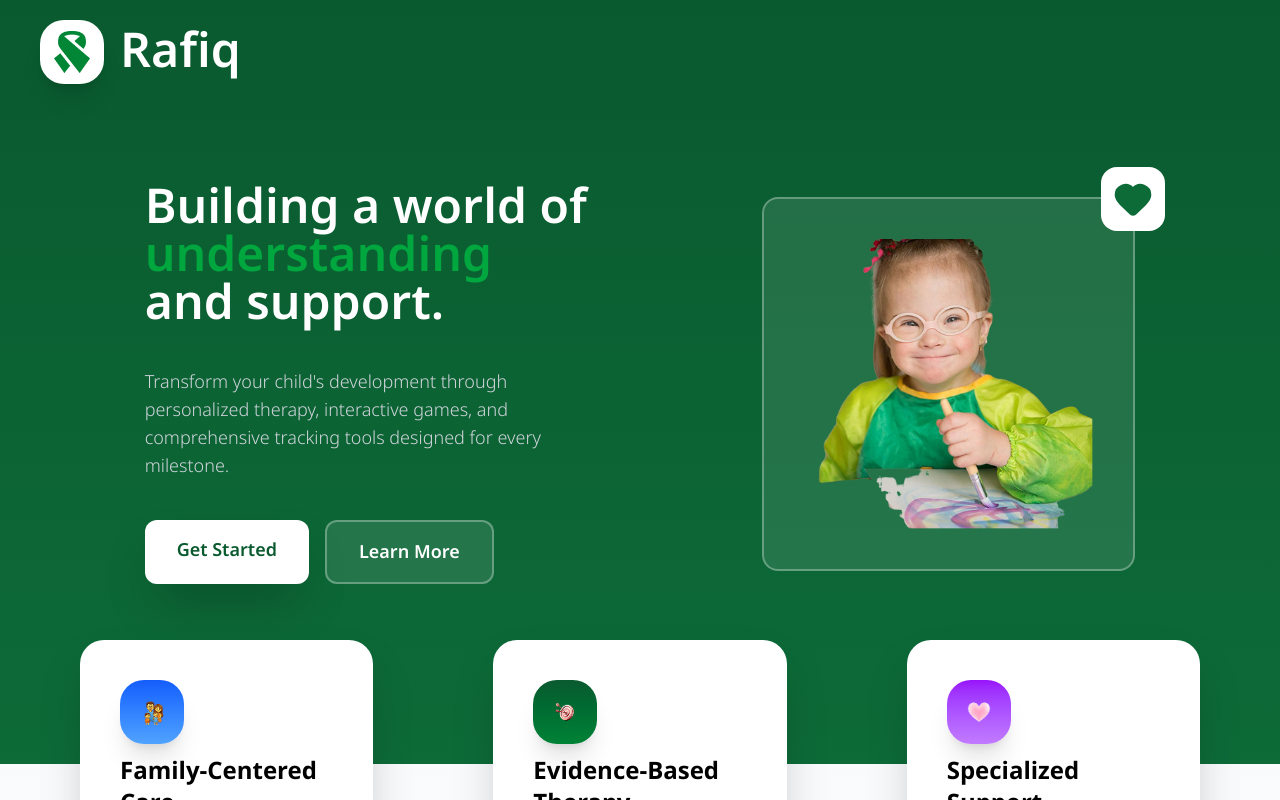
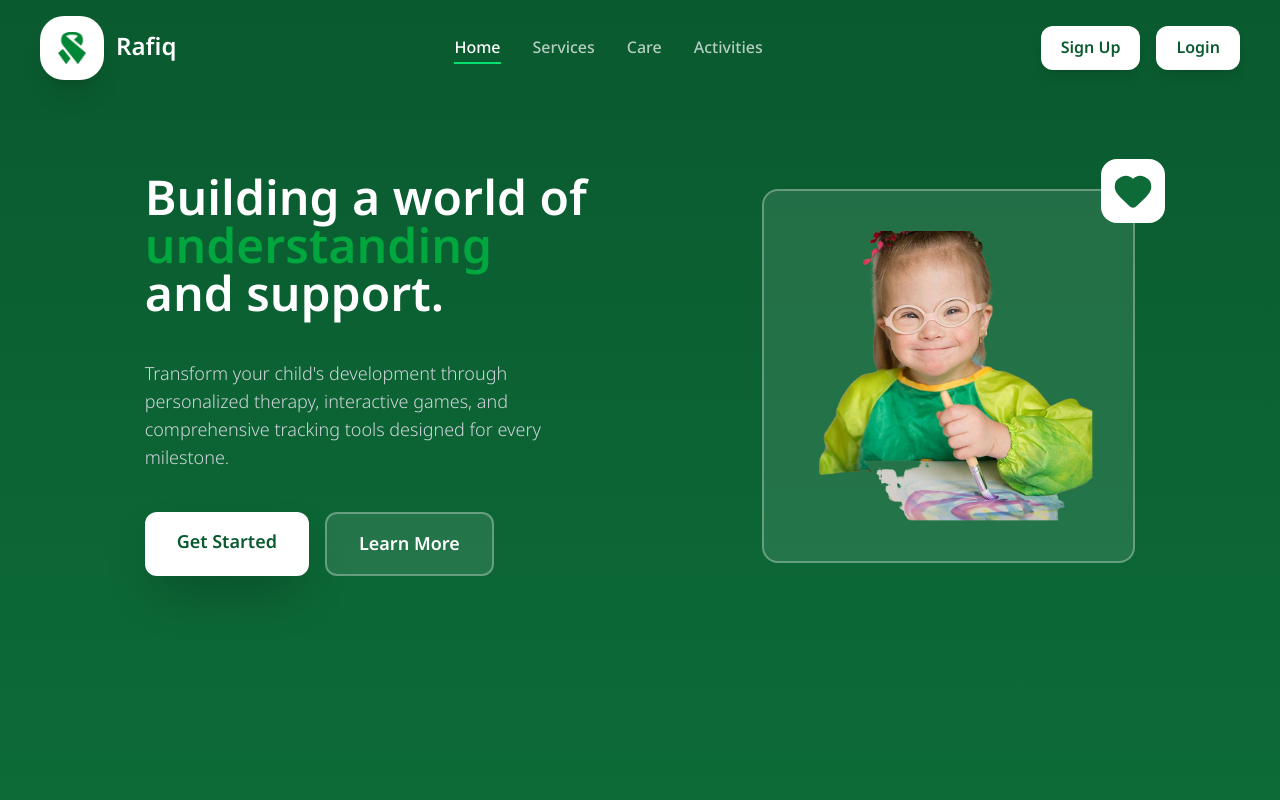
Before and after one commit to Rafiq-FCI-TU/rafiq-ui, a React (Vite) app: page / in a window 1280 px wide. Shown: the top 800 px of the page. Built offline with nearby package versions, Linux system fonts and the light colour scheme.

Commit message:
landing page refactor

```diff
--- a/src/components/HomeComponents/Activities.tsx
+++ b/src/components/HomeComponents/Activities.tsx
@@ -25,7 +25,7 @@ export default function Activities() {
     },
   ];
   return (
-    <section className=" px-10 py-30 bg-gray-50">
+    <section id="activities" className="px-10 not-md:px-6 pt-30 pb-24 bg-gray-50">
       <div className="container mx-auto">
         <div className="text-center mb-20 flex flex-col gap-5">
           <h1 className="text-2xl w-fit bg-green-100 px-8 py-2 rounded-full mx-auto not-lg:text-xl font-semibold text-primary-dark">
--- a/src/components/HomeComponents/Care.tsx
+++ b/src/components/HomeComponents/Care.tsx
@@ -23,7 +23,10 @@ export default function Care() {
     },
   ];
   return (
-    <section className="flex items-center justify-around gap-10 flex-wrap not-lg:flex-col   p-20 not-md:px-5 relative">
+    <section
+      id="care"
+      className="flex items-center justify-around gap-10 flex-wrap not-lg:flex-col px-20 py-40 not-md:px-0 not-md:py-30 relative"
+    >
       <div className="relative w-10/12 h-fit lg:w-1/3 bg-white/10  border-2 border-white/30 rounded-2xl">
         <img src="doctor.png" alt="doctor" className="w-full object-contain" />
         <div className="absolute rounded-4xl w-11/12 h-11/12 inset-4 bg-green-300/10 rotate-1" />
--- a/src/components/HomeComponents/CareFeature.tsx
+++ b/src/components/HomeComponents/CareFeature.tsx
@@ -2,7 +2,7 @@ import type { Care } from "../../types/HomeCards";
 
 export default function CareFeature({ number, title, description }: Care) {
   return (
-    <section className="flex gap-4 border-l-5 hover:scale-105 transition-all duration-300 border-primary-dark bg-linear-to-r from-gray-100 to-white p-5 rounded-lg">
+    <section className="flex not-md:flex-col gap-4 border-l-5 hover:scale-105 transition-all duration-300 border-primary-dark bg-linear-to-r from-gray-100 to-white p-5 rounded-lg">
       <div className="bg-primary-dark size-10 p-4 font-semibold  rounded-full flex items-center justify-center text-white">
         {number}
       </div>
--- a/src/components/HomeComponents/GetStarted.tsx
+++ b/src/components/HomeComponents/GetStarted.tsx
@@ -2,7 +2,7 @@ import { Link } from "react-router";
 import { LockIcon } from "lucide-react";
 export default function GetStarted() {
   return (
-    <div className="flex flex-col items-center justify-center text-center bg-linear-to-b from-primary-dark to-green-700 text-white rounded-xl p-10 gap-10 shadow-2xl">
+    <div className="w-full flex flex-col items-center justify-center text-center bg-linear-to-b from-primary-dark to-green-700 text-white rounded-xl p-10 not-md:p-5 gap-10 shadow-2xl" >
       <h3 className="text-2xl font-semibold">
         Ready to Transform Your Child's Journey?
       </h3>
--- a/src/components/HomeComponents/Service.tsx
+++ b/src/components/HomeComponents/Service.tsx
@@ -2,7 +2,7 @@ import type { Feature } from "../../types/HomeCards";
 
 export default function Service({ title, description, img, bg }: Feature) {
   return (
-    <div className="flex gap-4 hover:scale-105 transition-all duration-300 items-start p-8 shadow-xl rounded-3xl bg-white">
+    <div className="flex not-md:flex-col gap-4 hover:scale-105 transition-all duration-300 items-start p-8 shadow-xl rounded-3xl bg-white">
       <img
         src={img}
         alt={title}
--- a/src/components/HomeComponents/Services.tsx
+++ b/src/components/HomeComponents/Services.tsx
@@ -45,7 +45,10 @@ export default function Services() {
     },
   ];
   return (
-    <section className="mx-auto bg-linear-to-b from-gray-50 to-white  py-30 lg:pt-100">
+    <section
+      id="services"
+      className="mx-auto bg-linear-to-b from-gray-50 to-white py-50 not-md:py-30 min-h-screen"
+    >
       <section className="not-md:w-10/12 mx-auto">
         <div className="space-y-5 text-center">
           <h2 className="text-6xl not-lg:text-4xl font-semibold">
--- a/src/components/HomeComponents/WelcomeSection.tsx
+++ b/src/components/HomeComponents/WelcomeSection.tsx
@@ -1,42 +1,184 @@
-import { Heart } from "lucide-react";
+import { Heart, Menu, X } from "lucide-react";
 import { Link } from "react-router";
-import WelcomeFeature from "./WelcomeFeature";
-import type { Feature } from "../../types/HomeCards";
+import { useState, useEffect } from "react";
+// import WelcomeFeature from "./WelcomeFeature";
+// import type { Feature } from "../../types/HomeCards";
 
+const navItems = [
+  { label: "Home", id: "home" },
+  { label: "Services", id: "services" },
+  { label: "Care", id: "care" },
+  { label: "Activities", id: "activities" },
+  // { label: "Get Started", id: "get-started" },
+];
+// const features: Feature[] = [
+//   {
+//     img: "family.png",
+//     title: "Family-Centered Care",
+//     description:
+//       "Collaborative tools connecting parents, children, and specialists in one unified platform",
+//     bg: "bg-linear-to-b from-blue-600 to-blue-400",
+//   },
+//   {
+//     img: "arrow.png",
+//     title: "Evidence-Based Therapy",
+//     description:
+//       "Research-backed methods for speech, motor skills, and cognitive development",
+//     bg: "bg-linear-to-b from-primary-dark to-green-700",
+//   },
+//   {
+//     img: "heart.png",
+//     title: "Specialized Support",
+//     description:
+//       "Resources and programs specifically designed for children with Down syndrome",
+//     bg: "bg-linear-to-b from-purple-600 to-purple-400",
+//   },
+// ];
 export default function WelcomeSection() {
-  const features: Feature[] = [
-    {
-      img: "family.png",
-      title: "Family-Centered Care",
-      description:
-        "Collaborative tools connecting parents, children, and specialists in one unified platform",
-      bg: "bg-linear-to-b from-blue-600 to-blue-400",
-    },
-    {
-      img: "arrow.png",
-      title: "Evidence-Based Therapy",
-      description:
-        "Research-backed methods for speech, motor skills, and cognitive development",
-      bg: "bg-linear-to-b from-primary-dark to-green-700",
-    },
-    {
-      img: "heart.png",
-      title: "Specialized Support",
-      description:
-        "Resources and programs specifically designed for children with Down syndrome",
-      bg: "bg-linear-to-b from-purple-600 to-purple-400",
-    },
-  ];
+  const [activeSection, setActiveSection] = useState("home");
+  const [isMobileMenuOpen, setIsMobileMenuOpen] = useState(false);
+  const [isScrolled, setIsScrolled] = useState(false);
+
+  const scrollToSection = (id: string) => {
+    const element = document.getElementById(id);
+    if (element) {
+      element.scrollIntoView({ behavior: "smooth" });
+    }
+    setIsMobileMenuOpen(false);
+  };
+
+  useEffect(() => {
+    const handleScroll = () => {
+      setIsScrolled(window.scrollY > 50);
+
+      const sections = navItems.map((item) => document.getElementById(item.id));
+      const scrollPosition = window.scrollY + 100;
+
+      sections.forEach((section, index) => {
+        if (section) {
+          const offsetTop = section.offsetTop;
+          const offsetHeight = section.offsetHeight;
+          if (
+            scrollPosition >= offsetTop &&
+            scrollPosition < offsetTop + offsetHeight
+          ) {
+            setActiveSection(navItems[index].id);
+          }
+        }
+      });
+    };
+
+    window.addEventListener("scroll", handleScroll);
+    return () => window.removeEventListener("scroll", handleScroll);
+  }, []);
+
   return (
-    <section className="relative lg:pb-25 bg-linear-to-b from-primary-dark to-primary">
-      <header className="px-10  py-5 flex items-center gap-4 text-white font-semibold text-5xl">
-        <div className="bg-white p-2 size-16 flex items-center justify-center shadow-xl rounded-3xl">
-          <img src="logo.png" alt="Rafiq logo" className="w-9" />
+    <section
+      id="home"
+      className="min-h-screen relative  bg-linear-to-b from-primary-dark to-primary"
+    >
+      <header
+        className={`fixed top-0 left-0 right-0 z-50 px-6 lg:px-10 py-4 flex items-center justify-between transition-all duration-300 ${
+          isScrolled
+            ? "bg-primary-dark/95 backdrop-blur-md shadow-lg"
+            : "bg-transparent"
+        }`}
+      >
+        <div className="flex items-center gap-3 text-white font-semibold text-xl lg:text-2xl">
+          <div className="bg-white p-2 size-12 lg:size-16 flex items-center justify-center shadow-xl rounded-2xl lg:rounded-3xl">
+            <img src="logo.png" alt="Rafiq logo" className="w-5 lg:w-7" />
+          </div>
+          <span>Rafiq</span>
         </div>
-        <span>Rafiq</span>
+
+        {/* Desktop Nav */}
+        <nav className="hidden lg:flex items-center gap-8">
+          {navItems.map((item) => (
+            <button
+              key={item.id}
+              onClick={() => scrollToSection(item.id)}
+              className={`cursor-pointer font-medium text-base transition-all duration-300 relative group ${
+                activeSection === item.id
+                  ? "text-white"
+                  : "text-white/70 hover:text-white"
+              }`}
+            >
+              {item.label}
+              <span
+                className={`absolute -bottom-1 left-0 h-0.5 bg-green-400 transition-all duration-300 ${
+                  activeSection === item.id
+                    ? "w-full"
+                    : "w-0 group-hover:w-full"
+                }`}
+              />
+            </button>
+          ))}
+        </nav>
+
+        {/* Desktop CTA */}
+        <div className="hidden lg:flex items-center gap-4">
+          <Link
+            to="/register"
+            className="bg-white text-primary-dark font-semibold px-5 py-2.5 rounded-xl hover:scale-105 transition-all duration-300 shadow-lg"
+          >
+            Sign Up
+          </Link>
+          <Link
+            to="/login"
+            className="bg-white text-primary-dark font-semibold px-5 py-2.5 rounded-xl hover:scale-105 transition-all duration-300 shadow-lg"
+          >
+            Login
+          </Link>
+        </div>
+
+        {/* Mobile Menu Button */}
+        <button
+          onClick={() => setIsMobileMenuOpen(!isMobileMenuOpen)}
+          className="lg:hidden cursor-pointer text-white p-2 hover:bg-white/10 rounded-lg transition-all duration-300"
+        >
+          {isMobileMenuOpen ? <X size={28} /> : <Menu size={28} />}
+        </button>
+
+        {/* Mobile Menu */}
+        {isMobileMenuOpen && (
+          <div className="lg:hidden absolute top-full left-0 right-0 bg-primary-dark/98 backdrop-blur-md shadow-xl border-t border-white/10">
+            <nav className="flex flex-col p-6 gap-4">
+              {navItems.map((item) => (
+                <button
+                  key={item.id}
+                  onClick={() => scrollToSection(item.id)}
+                  className={`text-left font-medium cursor-pointer text-lg py-2 transition-colors ${
+                    activeSection === item.id
+                      ? "text-white"
+                      : "text-white/70 hover:text-white"
+                  }`}
+                >
+                  {item.label}
+                </button>
+              ))}
+              <div className="border-t border-white/20 pt-4 mt-2 flex flex-col gap-3">
+                <Link
+                  to="/register"
+                  className="bg-white text-primary-dark font-semibold text-center py-3 rounded-xl hover:scale-102 transition-all duration-300"
+                >
+                  Sign Up
+                </Link>
+                <Link
+                  to="/login"
+                  className="bg-white text-primary-dark font-semibold text-center py-3 rounded-xl hover:scale-102 transition-all duration-300"
+                >
+                  Login
+                </Link>
+              </div>
+            </nav>
+          </div>
+        )}
       </header>
 
-      <section className="flex items-center justify-around gap-10 flex-wrap not-lg:flex-col-reverse   p-20 not-md:px-5 relative">
+      {/* Spacer for fixed header */}
+      <div className="h-20 lg:h-24" />
+
+      <section className="flex items-center justify-around gap-10 flex-wrap not-lg:flex-col-reverse   p-20 not-md:px-0 relative">
         <div className="w-10/12 lg:w-2/5 space-y-5 flex flex-col gap-5">
           <h2 className=" not-lg:text-3xl  lg:text-4xl xl:text-5xl  font-semibold text-white">
             Building a world of
@@ -64,7 +206,7 @@ export default function WelcomeSection() {
           </div>
         </div>
         <div className="w-10/12 h-fit lg:w-1/3 bg-white/10 p-10 border-2 border-white/30 rounded-2xl relative">
-          <span className="absolute -top-8 -right-8 size-16 bg-white rounded-2xl flex items-center justify-center">
+          <span className="absolute not-md:-right-5 -top-8 -right-8 size-16 bg-white rounded-2xl flex items-center justify-center">
             <Heart className="text-primary fill-primary size-10" />
           </span>
           <img
@@ -74,7 +216,7 @@ export default function WelcomeSection() {
           />
         </div>
       </section>
-      <section className="not-md:w-10/12 mx-auto lg:absolute lg:-bottom-75 grid grid-cols-1 md:grid-cols-2 lg:grid-cols-3 gap-5  lg:gap-10 xl:gap-30 p-20 not-md:px-0">
+      {/* <section className="not-md:w-10/12 mx-auto lg:absolute lg:-bottom-75 grid grid-cols-1 md:grid-cols-2 lg:grid-cols-3 gap-5  lg:gap-10 xl:gap-30 p-20 not-md:px-0">
         {features.map((feature, index) => (
           <WelcomeFeature
             key={index}
@@ -84,7 +226,7 @@ export default function WelcomeSection() {
             bg={feature.bg}
           />
         ))}
-      </section>
+      </section> */}
     </section>
   );
 }
--- a/src/pages/Home.tsx
+++ b/src/pages/Home.tsx
@@ -1,7 +1,7 @@
 import WelcomeSection from "../components/HomeComponents/WelcomeSection";
 import Services from "../components/HomeComponents/Services";
 import Activities from "../components/HomeComponents/Activities";
-import GetStarted from "../components/HomeComponents/GetStarted";
+// import GetStarted from "../components/HomeComponents/GetStarted";
 import Doctor from "../components/HomeComponents/Care";
 
 export default function Home() {
@@ -11,9 +11,9 @@ export default function Home() {
       <Services />
       <Doctor />
       <Activities />
-      <section className="container mx-auto px-10 py-30">
+      {/* <section id="get-started" className="container mx-auto px-6 py-50 min-h-screen flex justify-center items-center">
         <GetStarted />
-      </section>
+      </section> */}
     </div>
   );
 }
--- a/src/pages/Patient.tsx
+++ b/src/pages/Patient.tsx
@@ -70,7 +70,7 @@ export default function Patient() {
   );
 
   return (
-    <div className="min-h-screen bg-gray-50 p-6">
+    <div className=" bg-gray-50 p-6">
       {/* Back Link */}
       <Link
         to="/patients"
@@ -116,7 +116,7 @@ export default function Patient() {
 
       {/* Main Content Grid */}
       <div className="grid grid-cols-1 lg:grid-cols-3 gap-6">
-        <div className="lg:col-span-2">
+        <div className="lg:col-span-2 not-lg:order-2">
           <UpcomingSessions sessions={upcomingSessions} patientId={patientId} />
         </div>
 
```
